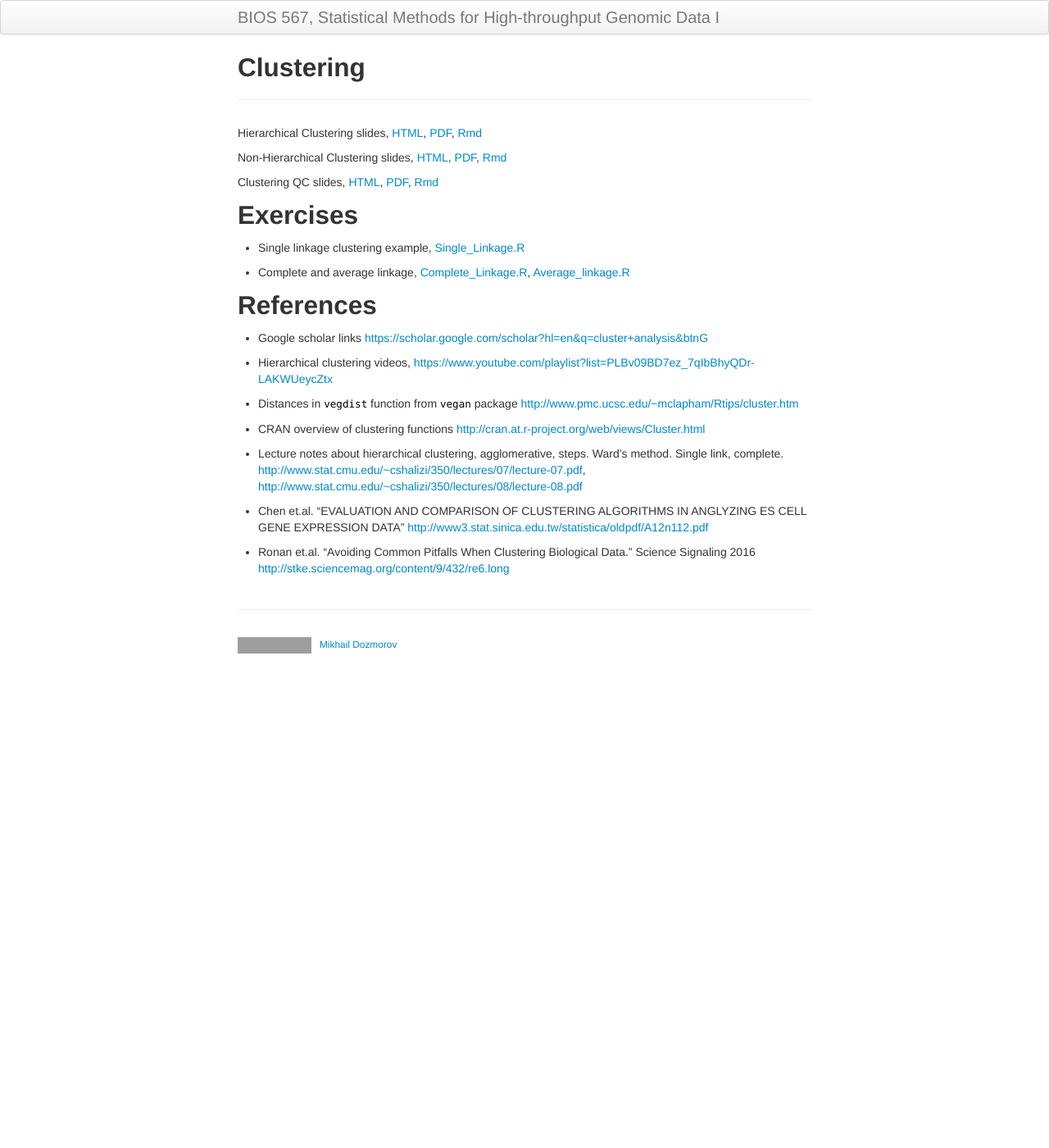
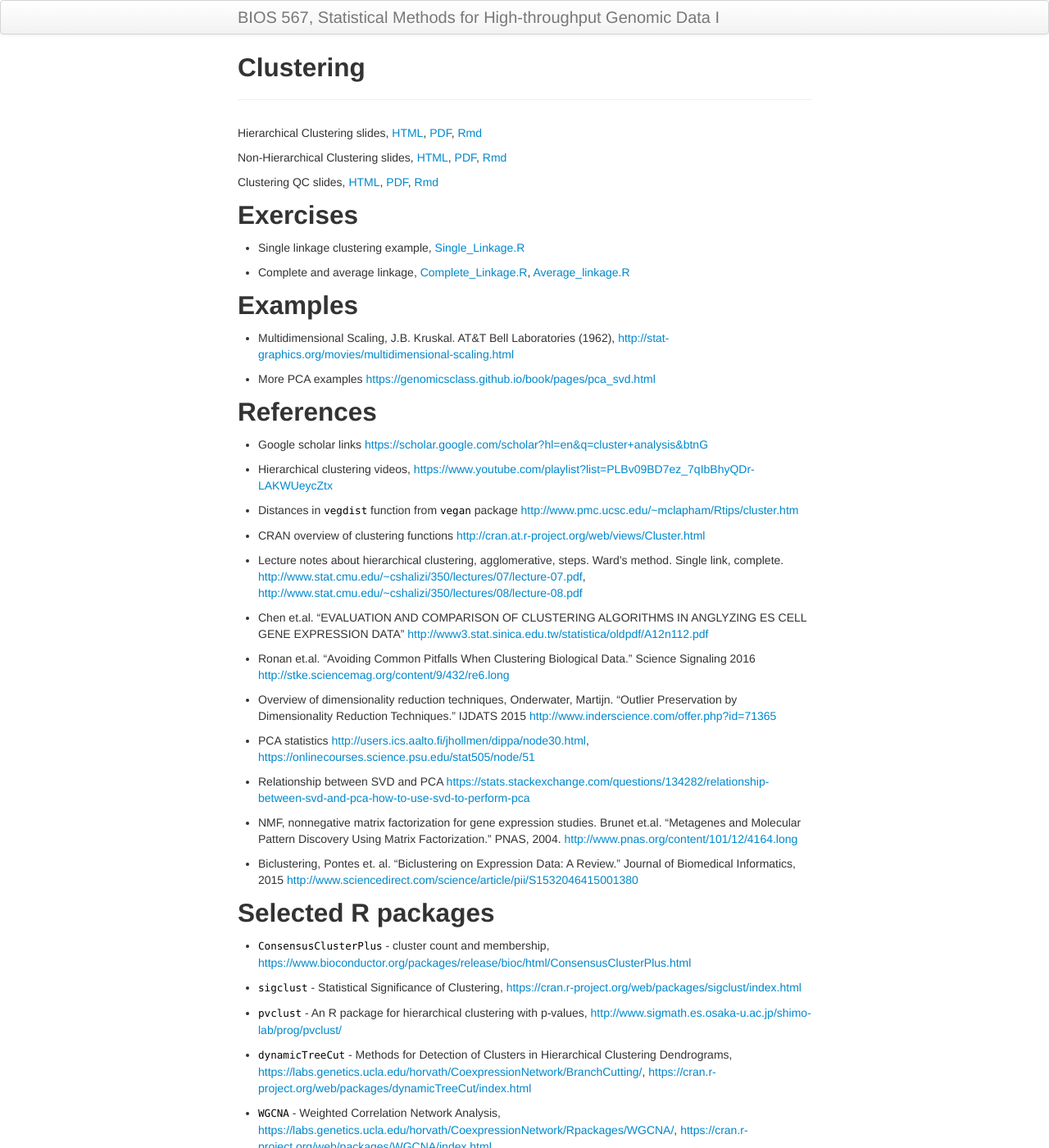
Before and after one commit to mdozmorov/BIOS567, a Jekyll site: the page built from pages/09_clustering.md, in a window 1280 px wide and 1400 px high. Shown: the whole window at 82% size. Built offline with Jekyll 4.4.1, drawn with Linux system fonts in a browser that asks for light colours; some of the changed text lies outside the part shown; grey boxes are pictures that could not be loaded.

Commit message:
More refs

```diff
--- a/pages/09_clustering.md
+++ b/pages/09_clustering.md
@@ -16,11 +16,11 @@ Clustering QC slides, [HTML](/BIOS567/assets/presentation_Clustering/Clustering2
 
 - Complete and average linkage, [Complete_Linkage.R](/BIOS567/assets/presentation_Clustering/Complete_Linkage.R), [Average_linkage.R](/BIOS567/assets/presentation_Clustering/Average_linkage.R)
 
-<!--
 ## Examples
 
+- Multidimensional Scaling, J.B. Kruskal. AT&T Bell Laboratories (1962), [http://stat-graphics.org/movies/multidimensional-scaling.html](http://stat-graphics.org/movies/multidimensional-scaling.html)
+
 - More PCA examples [https://genomicsclass.github.io/book/pages/pca_svd.html](https://genomicsclass.github.io/book/pages/pca_svd.html)
--->
 
 ## References
 
@@ -38,7 +38,6 @@ Clustering QC slides, [HTML](/BIOS567/assets/presentation_Clustering/Clustering2
 
 - Ronan et.al. “Avoiding Common Pitfalls When Clustering Biological Data.” Science Signaling 2016 [http://stke.sciencemag.org/content/9/432/re6.long](http://stke.sciencemag.org/content/9/432/re6.long)
 
-<!--
 - Overview of dimensionality reduction techniques, Onderwater, Martijn. “Outlier Preservation by Dimensionality Reduction Techniques.” IJDATS 2015 [http://www.inderscience.com/offer.php?id=71365](http://www.inderscience.com/offer.php?id=71365)
 
 - PCA statistics [http://users.ics.aalto.fi/jhollmen/dippa/node30.html](http://users.ics.aalto.fi/jhollmen/dippa/node30.html), [https://onlinecourses.science.psu.edu/stat505/node/51](https://onlinecourses.science.psu.edu/stat505/node/51)
@@ -55,7 +54,12 @@ Clustering QC slides, [HTML](/BIOS567/assets/presentation_Clustering/Clustering2
 
 - `sigclust` - Statistical Significance of Clustering, [https://cran.r-project.org/web/packages/sigclust/index.html](https://cran.r-project.org/web/packages/sigclust/index.html)
 
+- `pvclust` - An R package for hierarchical clustering with p-values, [http://www.sigmath.es.osaka-u.ac.jp/shimo-lab/prog/pvclust/](http://www.sigmath.es.osaka-u.ac.jp/shimo-lab/prog/pvclust/)
+
+- `dynamicTreeCut` - Methods for Detection of Clusters in Hierarchical Clustering Dendrograms, [https://labs.genetics.ucla.edu/horvath/CoexpressionNetwork/BranchCutting/](https://labs.genetics.ucla.edu/horvath/CoexpressionNetwork/BranchCutting/), [https://cran.r-project.org/web/packages/dynamicTreeCut/index.html](https://cran.r-project.org/web/packages/dynamicTreeCut/index.html)
+
+- `WGCNA` - Weighted Correlation Network Analysis, [https://labs.genetics.ucla.edu/horvath/CoexpressionNetwork/Rpackages/WGCNA/](https://labs.genetics.ucla.edu/horvath/CoexpressionNetwork/Rpackages/WGCNA/), [https://cran.r-project.org/web/packages/WGCNA/index.html](https://cran.r-project.org/web/packages/WGCNA/index.html)
+
 ## Datasets
 
 - [nci60.tsv](http://odin.mdacc.tmc.edu/~kdo/TeachBioinf/Projects%20&%20Data%20Sets/nci60.tsv) - cell types can be clustered
--->
```
